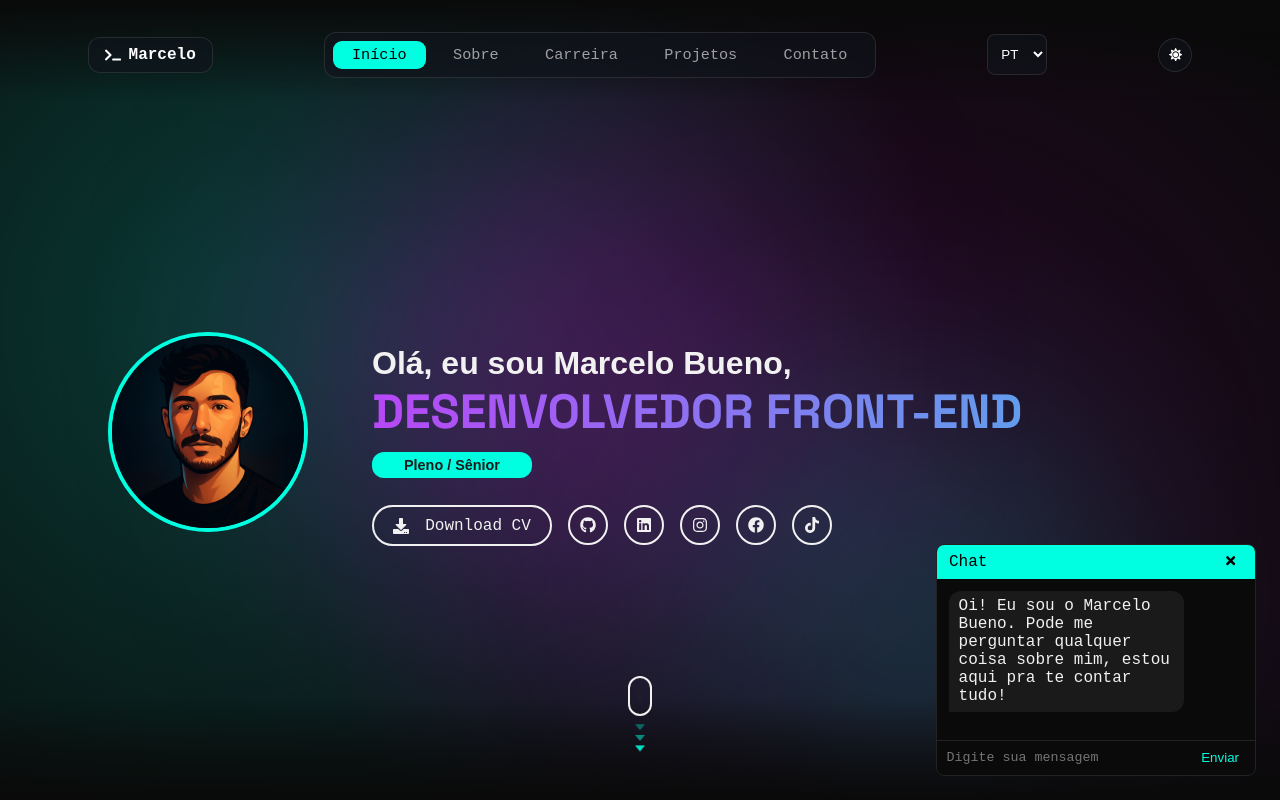
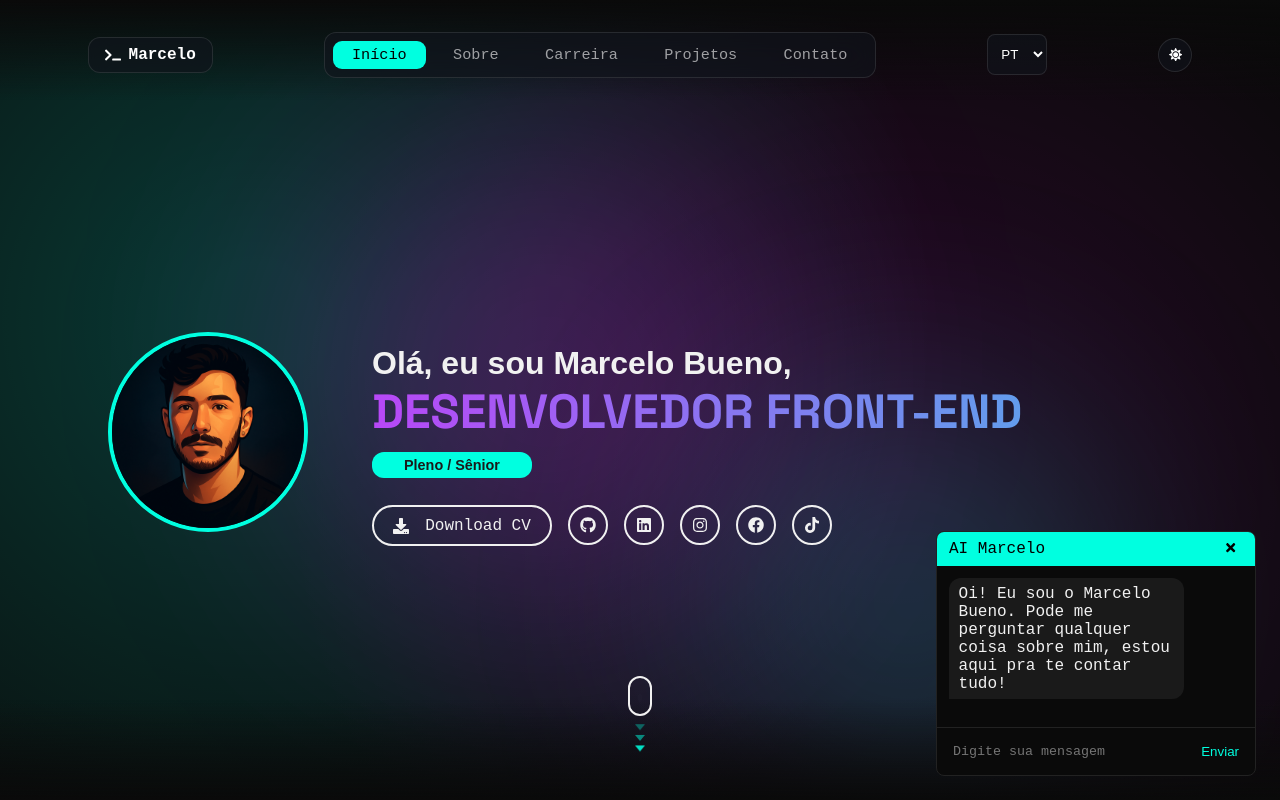
Before and after one commit to marcelobueno25/portfolio_bueno, a React (Vite) app in the folder frontend/: page / in a window 1280 px wide. Both pictures are taken after a click on the button 1232 px from the left and 752 px from the top of the page. Shown: the top 800 px of the page. Built offline with nearby package versions, Linux system fonts and the light colour scheme; no server answers; a web font is replaced by a local one.

Commit message:
refactor: melhorar estilo e acessibilidade do chat, incluindo controle de limite por IP

```diff
--- a/frontend/src/components/ChatWidget/index.jsx
+++ b/frontend/src/components/ChatWidget/index.jsx
@@ -73,13 +73,18 @@ const Form = styled.form`
 
 const Input = styled.textarea`
   flex: 1;
-  padding: 0.6rem;
+  padding: 1rem;
   background: transparent;
   color: ${({ theme }) => theme.colors.textPrimary};
   border: none;
   outline: none;
   resize: none;
   overflow-y: auto;
+
+  &:disabled {
+    opacity: 0.5;
+    cursor: not-allowed;
+  }
 `;
 
 const SendButton = styled.button`
@@ -88,6 +93,11 @@ const SendButton = styled.button`
   border: none;
   color: ${({ theme }) => theme.colors.accent};
   cursor: pointer;
+
+  &:disabled {
+    opacity: 0.4;
+    cursor: not-allowed;
+  }
 `;
 
 export default function ChatWidget() {
@@ -177,7 +187,7 @@ export default function ChatWidget() {
       {open && (
         <ChatContainer>
           <ChatHeader>
-            <span>Chat</span>
+            <span>AI Marcelo</span>
             <button
               onClick={toggleOpen}
               style={{ background: "none", border: "none", cursor: "pointer" }}
@@ -201,8 +211,12 @@ export default function ChatWidget() {
               onKeyDown={handleKeyDown}
               placeholder="Digite sua mensagem"
               rows={1}
+              disabled={loading}
             />
-            <SendButton type="submit">Enviar</SendButton>
+
+            <SendButton type="submit" disabled={loading}>
+              Enviar
+            </SendButton>
           </Form>
         </ChatContainer>
       )}
```
Also changed, not shown: 1 other file (tests, documents, lock files or other folders).
